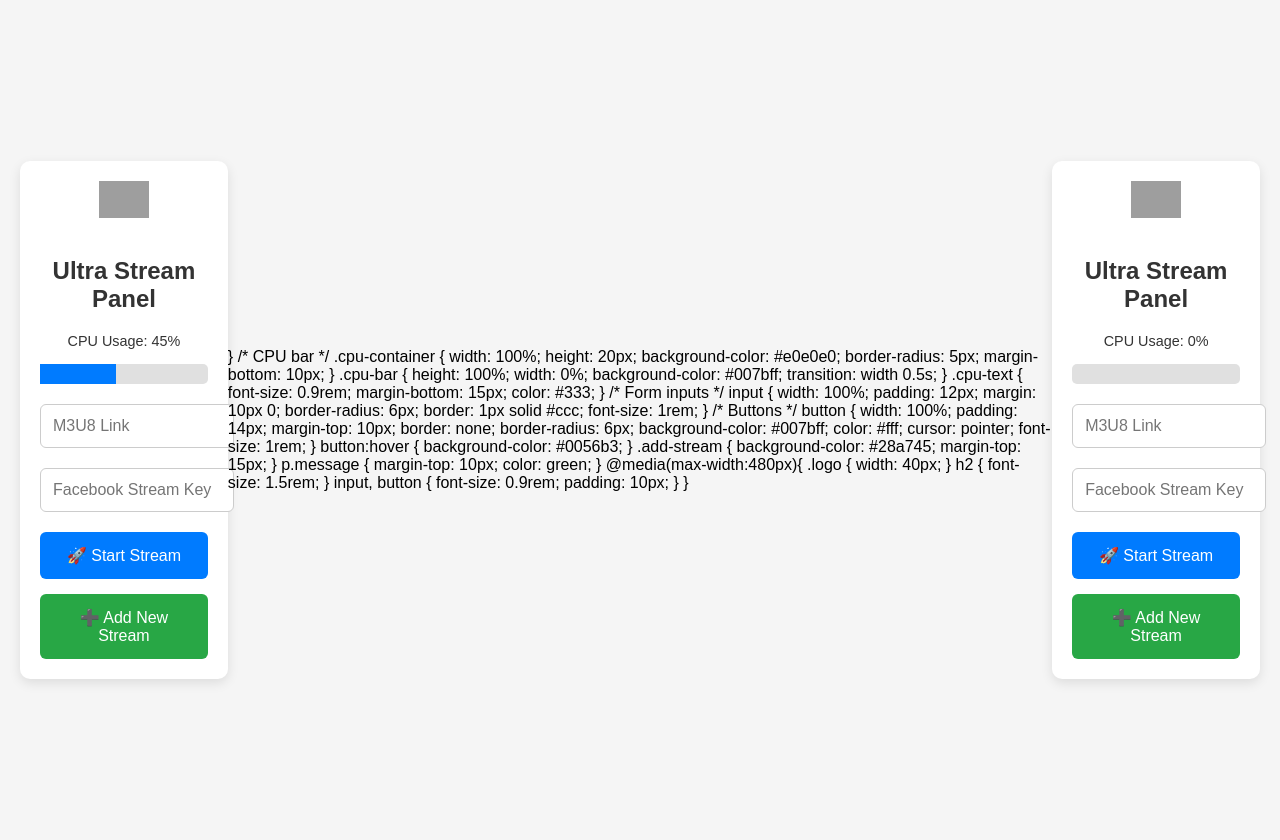
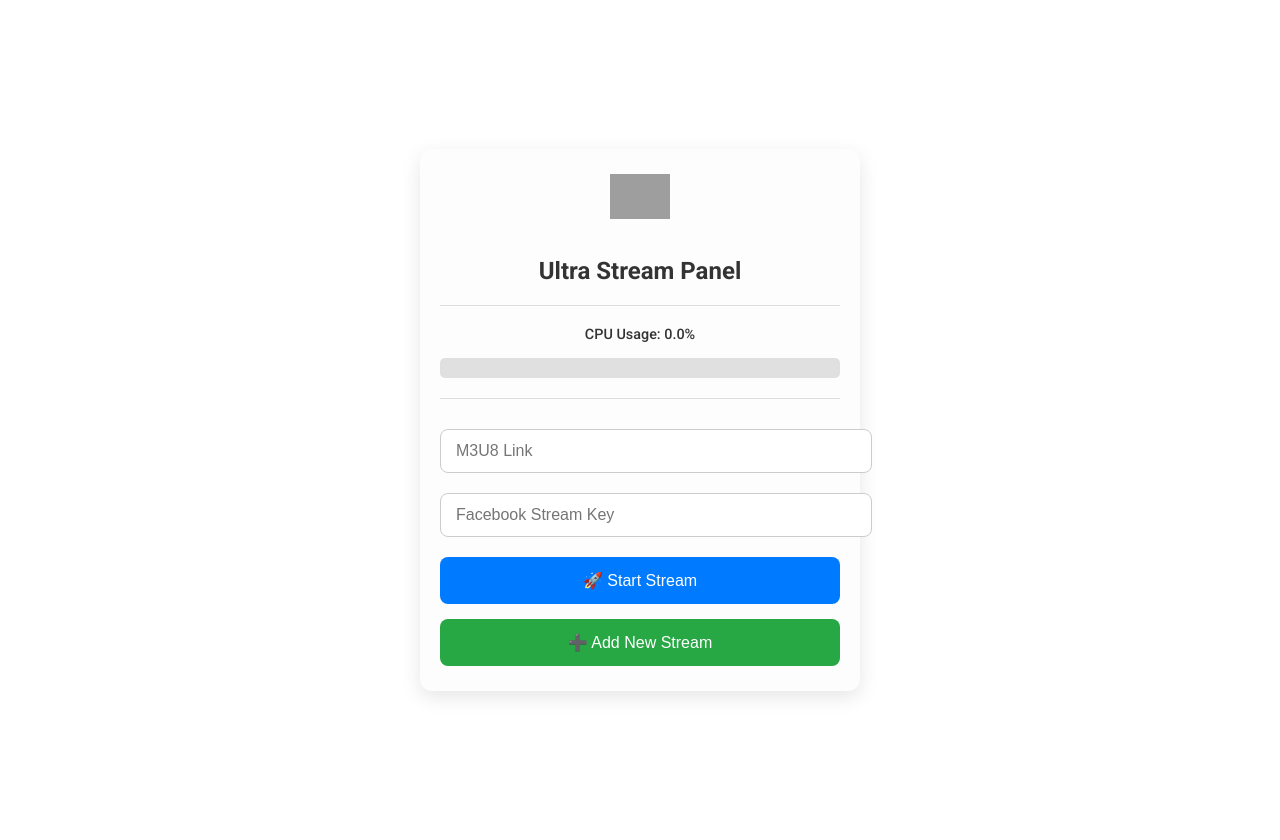
Before and after one commit to Winzo2990/serviers, a Flask app: page / in a window 1280 px wide. Run offline with Flask 3, Linux system fonts and the light colour scheme; grey boxes are pictures that could not be loaded.

Commit message:
Update add_stream.html

```diff
--- a/templates/add_stream.html
+++ b/templates/add_stream.html
@@ -4,20 +4,124 @@
 <meta charset="UTF-8">
 <meta name="viewport" content="width=device-width, initial-scale=1.0">
 <title>Ultra Stream Panel</title>
+<link href="https://fonts.googleapis.com/css2?family=Roboto:wght@400;500;700&display=swap" rel="stylesheet">
 <style>
-body { font-family: Arial, sans-serif; background:#f5f5f5; display:flex; justify-content:center; align-items:center; min-height:100vh; margin:0; padding:20px; }
-.container { width:100%; max-width:400px; background:#fff; border-radius:10px; padding:20px; box-shadow:0 4px 12px rgba(0,0,0,0.1); text-align:center; }
-.logo { width:50px; margin-bottom:15px; }
-h2 { margin-bottom:20px; color:#333; }
-.cpu-container { width:100%; height:20px; background:#e0e0e0; border-radius:5px; margin-bottom:10px; }
-.cpu-bar { height:100%; width:{{ cpu_percent }}%; background:#007bff; transition: width 0.5s; }
-.cpu-text { font-size:0.9rem; margin-bottom:15px; color:#333; }
-input { width:100%; padding:12px; margin:10px 0; border-radius:6px; border:1px solid #ccc; font-size:1rem; }
-button { width:100%; padding:14px; margin-top:10px; border:none; border-radius:6px; background:#007bff; color:#fff; cursor:pointer; font-size:1rem; }
-button:hover { background:#0056b3; }
-.add-stream { background:#28a745; margin-top:15px; }
-p.message { margin-top:10px; color:green; }
-@media(max-width:480px){ .logo{width:40px;} h2{font-size:1.5rem;} input,button{font-size:0.9rem;padding:10px;} }
+body {
+    font-family: 'Roboto', sans-serif;
+    background-color: #ffffff;
+    display: flex;
+    justify-content: center;
+    align-items: center;
+    min-height: 100vh;
+    margin: 0;
+    padding: 20px;
+}
+
+.container {
+    width: 100%;
+    max-width: 400px;
+    background-color: #fdfdfd;
+    border-radius: 12px;
+    padding: 25px 20px;
+    box-shadow: 0 6px 20px rgba(0,0,0,0.1);
+    text-align: center;
+}
+
+.logo {
+    width: 60px;
+    margin-bottom: 15px;
+}
+
+h2 {
+    margin-bottom: 15px;
+    color: #333;
+    font-weight: 700;
+}
+
+hr {
+    border: none;
+    border-top: 1px solid #ddd;
+    margin: 20px 0;
+}
+
+.cpu-container {
+    width: 100%;
+    height: 20px;
+    background-color: #e0e0e0;
+    border-radius: 5px;
+    margin-bottom: 10px;
+}
+
+.cpu-bar {
+    height: 100%;
+    width: {{ cpu_percent }}%;
+    background-color: #007bff;
+    border-radius: 5px;
+    transition: width 0.5s;
+}
+
+.cpu-text {
+    font-size: 0.9rem;
+    margin-bottom: 15px;
+    color: #333;
+    font-weight: 500;
+}
+
+input {
+    width: 100%;
+    padding: 12px 15px;
+    margin: 10px 0;
+    border-radius: 8px;
+    border: 1px solid #ccc;
+    font-size: 1rem;
+    outline: none;
+    transition: border 0.3s, box-shadow 0.3s;
+}
+
+input:focus {
+    border-color: #007bff;
+    box-shadow: 0 0 5px rgba(0,123,255,0.3);
+}
+
+button {
+    width: 100%;
+    padding: 14px;
+    margin-top: 10px;
+    border: none;
+    border-radius: 8px;
+    background-color: #007bff;
+    color: #fff;
+    cursor: pointer;
+    font-size: 1rem;
+    transition: background 0.3s, transform 0.2s;
+}
+
+button:hover {
+    background-color: #0056b3;
+    transform: translateY(-2px);
+}
+
+.add-stream {
+    background-color: #28a745;
+    margin-top: 15px;
+}
+
+.add-stream:hover {
+    background-color: #218838;
+}
+
+p.message {
+    margin-top: 12px;
+    color: green;
+    font-weight: 500;
+    font-size: 0.95rem;
+}
+
+@media(max-width:480px){
+    .logo { width:50px; }
+    h2 { font-size: 1.5rem; }
+    input, button { font-size: 0.9rem; padding: 10px; }
+}
 </style>
 </head>
 <body>
@@ -26,11 +130,15 @@ p.message { margin-top:10px; color:green; }
     <img src="https://upload.wikimedia.org/wikipedia/commons/2/2f/Google_2015_logo.svg" alt="Logo" class="logo">
     <h2>Ultra Stream Panel</h2>
 
+    <hr>
+
     <!-- CPU bar -->
     <div class="cpu-text" id="cpuText">CPU Usage: {{ cpu_percent }}%</div>
     <div class="cpu-container">
         <div class="cpu-bar" id="cpuBar"></div>
     </div>
+
+    <hr>
 
     <!-- Stream form -->
     <form method="POST">
@@ -46,114 +154,5 @@ p.message { margin-top:10px; color:green; }
     <button class="add-stream" onclick="window.location.href='/add-stream';">➕ Add New Stream</button>
 </div>
 
-<!-- لا حاجة لمحاكاة CPU هنا لأنه حقيقي -->
-</body>
-</html>}
-
-/* CPU bar */
-.cpu-container {
-    width: 100%;
-    height: 20px;
-    background-color: #e0e0e0;
-    border-radius: 5px;
-    margin-bottom: 10px;
-}
-
-.cpu-bar {
-    height: 100%;
-    width: 0%;
-    background-color: #007bff;
-    transition: width 0.5s;
-}
-
-.cpu-text {
-    font-size: 0.9rem;
-    margin-bottom: 15px;
-    color: #333;
-}
-
-/* Form inputs */
-input {
-    width: 100%;
-    padding: 12px;
-    margin: 10px 0;
-    border-radius: 6px;
-    border: 1px solid #ccc;
-    font-size: 1rem;
-}
-
-/* Buttons */
-button {
-    width: 100%;
-    padding: 14px;
-    margin-top: 10px;
-    border: none;
-    border-radius: 6px;
-    background-color: #007bff;
-    color: #fff;
-    cursor: pointer;
-    font-size: 1rem;
-}
-
-button:hover {
-    background-color: #0056b3;
-}
-
-.add-stream {
-    background-color: #28a745;
-    margin-top: 15px;
-}
-
-p.message {
-    margin-top: 10px;
-    color: green;
-}
-
-@media(max-width:480px){
-    .logo { width: 40px; }
-    h2 { font-size: 1.5rem; }
-    input, button { font-size: 0.9rem; padding: 10px; }
-}
-</style>
-</head>
-<body>
-
-<div class="container">
-    <img src="https://upload.wikimedia.org/wikipedia/commons/2/2f/Google_2015_logo.svg" alt="Logo" class="logo">
-    <h2>Ultra Stream Panel</h2>
-
-    <!-- CPU bar -->
-    <div class="cpu-text" id="cpuText">CPU Usage: 0%</div>
-    <div class="cpu-container">
-        <div class="cpu-bar" id="cpuBar"></div>
-    </div>
-
-    <!-- Stream form -->
-    <form method="POST">
-        <input type="text" name="m3u8" placeholder="M3U8 Link" required>
-        <input type="text" name="key" placeholder="Facebook Stream Key" required>
-        <button type="submit">🚀 Start Stream</button>
-    </form>
-
-    {% if message %}
-        <p class="message">{{ message }}</p>
-    {% endif %}
-
-    <button class="add-stream" onclick="window.location.href='/add-stream';">➕ Add New Stream</button>
-</div>
-
-<script>
-// CPU bar simulation
-function updateCPU() {
-    const cpuBar = document.getElementById('cpuBar');
-    const cpuText = document.getElementById('cpuText');
-    const cpuPercent = Math.floor(Math.random() * 101); // simulate CPU %
-    cpuBar.style.width = cpuPercent + '%';
-    cpuText.textContent = 'CPU Usage: ' + cpuPercent + '%';
-}
-setInterval(updateCPU, 1500);
-updateCPU();
-</script>
-
 </body>
 </html>
```
